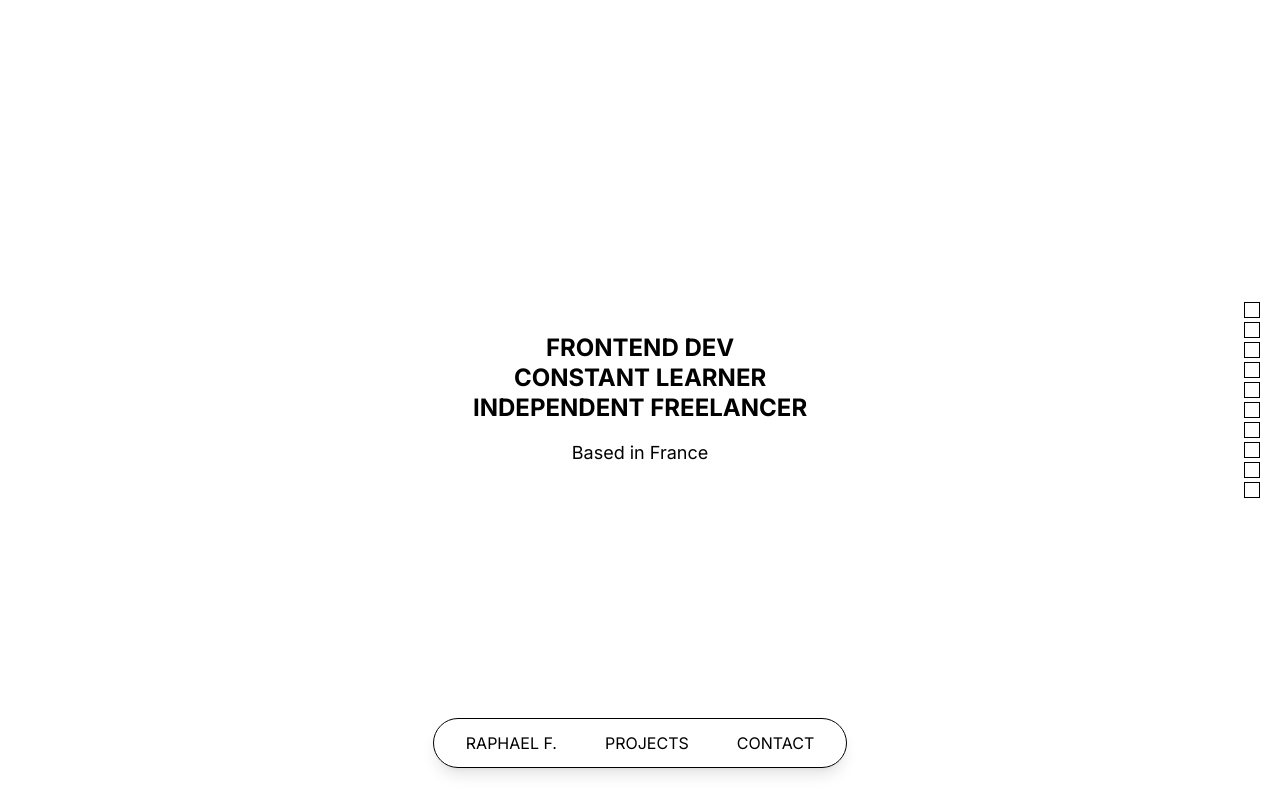
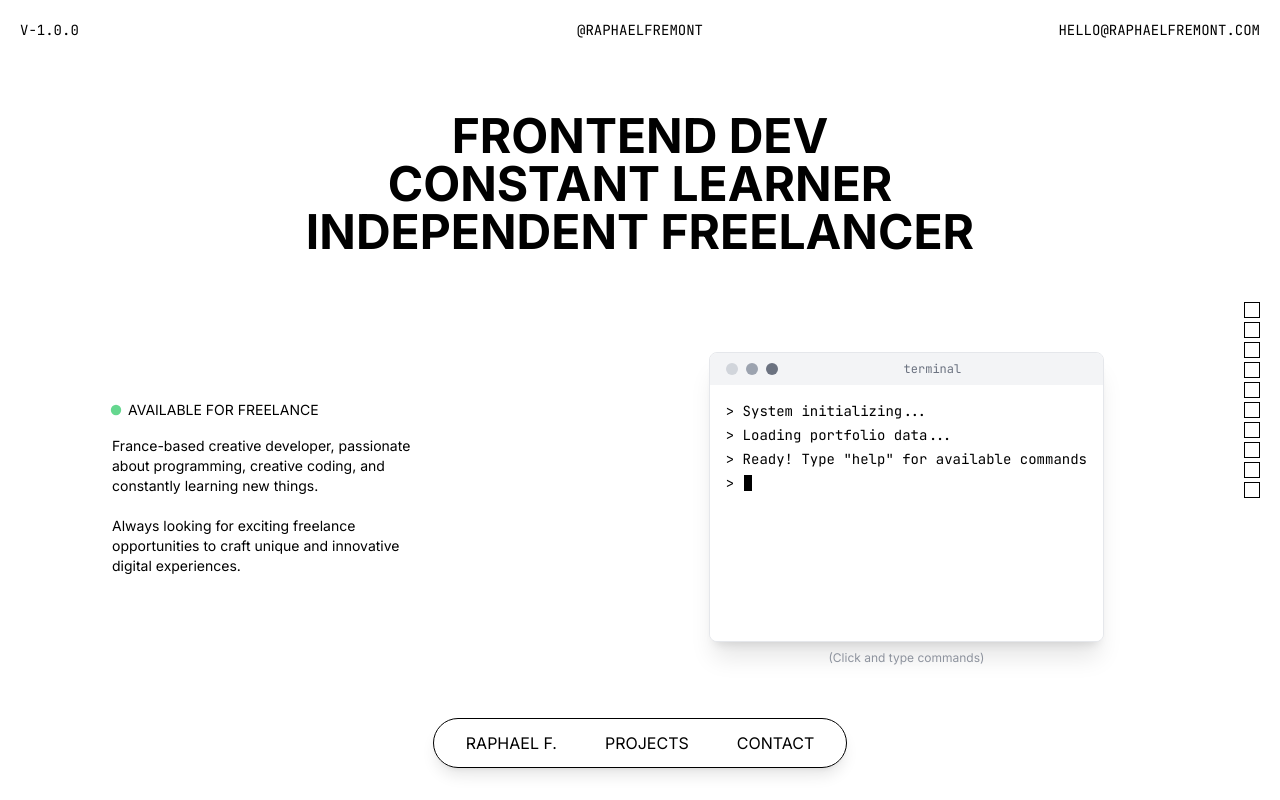
Before and after one commit to RaphFT/Portfolio_2025, a React (Vite) app: page / in a window 1280 px wide. Shown: the top 800 px of the page. Built offline with nearby package versions, Linux system fonts and the light colour scheme.

Commit message:
optimisation hero

```diff
--- a/src/components/Hero.tsx
+++ b/src/components/Hero.tsx
@@ -1,36 +1,247 @@
 import { motion } from 'framer-motion';
-import { HeroTitle } from './HeroTitle';
-import { Suspense } from 'react';
+import { lazy, Suspense } from 'react';
 
-const HeroContent = () => (
+// Lazy load the terminal component
+const TypedTerminal = lazy(() => import('./TypedTerminal').then(module => ({ default: module.TypedTerminal })));
+
+export const Hero = () => {
+  return (
+    <section
+      id="home"
+      className="relative min-h-screen overflow-hidden"
+      aria-label="Hero section"
+    >
+      {/* Top bar with version and contact */}
+      <div
+        className="absolute top-0 left-0 right-0 p-3 md:p-5"
+        role="navigation"
+        aria-label="Quick links"
+      >
+        <div className="relative flex items-center justify-between">
           <motion.div
             initial={{ opacity: 0 }}
             animate={{ opacity: 1 }}
             transition={{ duration: 0.5 }}
-    className="flex flex-col items-center justify-center min-h-screen text-center px-4"
+            className="font-mono text-xs md:text-sm"
+            aria-label="Version number"
           >
-    <HeroTitle />
+            V-1.0.0
+          </motion.div>
+
+          <motion.a
+            href="https://www.linkedin.com/in/raphael-fremont-63a91a1b3/"
+            target="_blank"
+            rel="noopener noreferrer"
+            initial={{ opacity: 0 }}
+            animate={{ opacity: 1 }}
+            transition={{ duration: 0.5 }}
+            className="absolute z-10 hidden font-mono text-xs transition-colors -translate-x-1/2 rounded cursor-pointer left-1/2 md:text-sm hover:text-primary focus:outline-none focus:ring-2 focus:ring-primary md:block"
+            aria-label="Visit LinkedIn profile, opens in a new tab"
+          >
+            @RAPHAELFREMONT
+          </motion.a>
+
+          {/* Email link optimized for mobile LCP */}
+          <a
+            href="mailto:raph.frem@gmail.com"
+            className="z-10 font-mono text-xs transition-colors rounded cursor-pointer md:text-sm hover:text-primary focus:outline-none focus:ring-2 focus:ring-primary"
+            aria-label="Send email to raph.frem@gmail.com"
+            style={{
+              willChange: 'opacity',
+              opacity: 1
+            }}
+          >
+            HELLO@RAPHAELFREMONT.COM
+          </a>
+        </div>
+      </div>
+
+      {/* Main content */}
+      <div className="container min-h-screen px-4 mx-auto">
+        <div className="relative flex flex-col items-center min-h-screen">
+          {/* Left side content - Hidden on small screens, visible from medium screens */}
+          <motion.div
+            initial={{ opacity: 0, x: -20 }}
+            animate={{ opacity: 1, x: 0 }}
+            transition={{ duration: 0.8 }}
+            className="absolute hidden -translate-y-1/2 md:block left-8 md:left-16 lg:left-24 top-1/2"
+            aria-label="Profile description"
+          >
+            <div className="space-y-4">
+              <div className="flex items-center mb-4 space-x-2">
+                <div className="relative w-1.5 md:w-2 h-1.5 md:h-2">
+                  <motion.span
+                    animate={{
+                      scale: [1, 1.5, 1],
+                      opacity: [1, 0.5, 1]
+                    }}
+                    transition={{
+                      duration: 2,
+                      repeat: Infinity,
+                      ease: "easeInOut"
+                    }}
+                    className="absolute inset-0 bg-green-500 rounded-full"
+                    aria-hidden="true"
+                  />
+                </div>
+                <span className="text-xs md:text-sm">AVAILABLE FOR FREELANCE</span>
+              </div>
+
+              <div
+                className="max-w-xs text-xs leading-relaxed md:text-sm"
+                tabIndex={0}
+              >
+                France-based creative developer, passionate about programming, creative coding, and constantly learning new things.
+                <br /><br />
+                Always looking for exciting freelance opportunities to craft unique and innovative digital experiences.
+              </div>
+            </div>
+          </motion.div>
+
+          {/* Mobile Layout - Only for mobile */}
+          <div className="flex flex-col items-center justify-center w-full min-h-screen md:hidden">
+            {/* 1. H1 first - Optimized for mobile LCP */}
+            <div
+              className="max-w-4xl px-4 mx-auto mt-8 text-center mb-14"
+            >
+              <h1
+                className="text-2xl font-bold leading-tight"
+                aria-label="Developer profile headline"
+                tabIndex={0}
+                style={{
+                  willChange: 'transform',
+                  opacity: 1
+                }}
+              >
+                FRONTEND DEV
+                <br />
+                CONSTANT LEARNER
+                <br />
+                INDEPENDENT FREELANCER
+              </h1>
+            </div>
+
+            {/* 2. Terminal in the middle */}
+            <motion.div
+              initial={{ opacity: 0, x: 20 }}
+              animate={{ opacity: 1, x: 0 }}
+              transition={{ duration: 0.8, delay: 0.2 }}
+              className="w-full mb-12"
+              aria-label="Interactive terminal section"
+            >
+              <Suspense fallback={
+                <div
+                  className="flex items-center justify-center w-full max-w-md mx-auto bg-white border border-gray-200 rounded-lg shadow-xl h-52"
+                  aria-live="polite"
+                >
+                  Loading terminal...
+                </div>
+              }>
+                <TypedTerminal />
+              </Suspense>
               <motion.p
+                initial={{ opacity: 0 }}
+                animate={{ opacity: 1 }}
+                transition={{ delay: 4, duration: 1 }}
+                className="mt-2 text-xs text-center text-gray-500"
+                aria-live="polite"
+              >
+                (Click and type commands)
+              </motion.p>
+            </motion.div>
+
+            {/* 3. Available indicator and description last */}
+            <motion.div
               initial={{ opacity: 0, y: 20 }}
               animate={{ opacity: 1, y: 0 }}
-      transition={{ duration: 0.5, delay: 0.2 }}
-      className="mt-4 text-lg"
+              transition={{ duration: 0.8 }}
+              className="mb-8 text-center"
+              aria-label="Mobile profile description"
             >
-      Based in France
+              <div className="flex items-center justify-center mb-4 space-x-2">
+                <div className="relative w-2 h-2">
+                  <motion.span
+                    animate={{
+                      scale: [1, 1.5, 1],
+                      opacity: [1, 0.5, 1]
+                    }}
+                    transition={{
+                      duration: 2,
+                      repeat: Infinity,
+                      ease: "easeInOut"
+                    }}
+                    className="absolute inset-0 bg-green-500 rounded-full"
+                    aria-hidden="true"
+                  />
+                </div>
+                <span className="text-xs">AVAILABLE FOR FREELANCE</span>
+              </div>
+
+              <p className="max-w-xs px-6 mx-auto text-xs leading-relaxed">
+                France-based creative developer, passionate about programming, creative coding, and constantly learning new things.
+              </p>
+            </motion.div>
+          </div>
+
+          {/* Desktop Layout - Right side terminal (only visible on md screens and up) */}
+          <motion.div
+            initial={{ opacity: 0, x: 20 }}
+            animate={{ opacity: 1, x: 0 }}
+            transition={{ duration: 0.8, delay: 0.2 }}
+            className="hidden md:block md:absolute md:right-24 md:top-[352px] md:w-auto lg:right-40 md:right-32"
+            aria-label="Interactive terminal section"
+          >
+            <Suspense fallback={
+              <div
+                className="flex items-center justify-center w-full h-48 max-w-md mx-auto bg-white border border-gray-200 rounded-lg shadow-xl md:h-64"
+                aria-live="polite"
+              >
+                Loading terminal...
+              </div>
+            }>
+              <TypedTerminal />
+            </Suspense>
+            <motion.p
+              initial={{ opacity: 0 }}
+              animate={{ opacity: 1 }}
+              transition={{ delay: 4, duration: 1 }}
+              className="mt-2 text-xs text-center text-gray-500"
+              aria-live="polite"
+            >
+              (Click and type commands)
             </motion.p>
           </motion.div>
-);
 
-export const Hero = () => {
-  return (
-    <section id="hero" className="relative">
-      <Suspense fallback={
-        <div className="flex flex-col items-center justify-center min-h-screen text-center px-4">
-          <h1 className="text-2xl font-bold leading-tight">FRONTEND DEV</h1>
+          {/* Center content - Only for desktop */}
+          <motion.div
+            initial={{ opacity: 0, y: 20 }}
+            animate={{ opacity: 1, y: 0 }}
+            transition={{ duration: 0.8 }}
+            className="hidden max-w-4xl px-4 mx-auto mt-4 text-center md:block md:mt-28"
+          >
+            <h1
+              className="text-3xl font-bold leading-tight lg:text-5xl"
+              aria-label="Developer profile headline"
+              tabIndex={0}
+            >
+              FRONTEND DEV
+              <br />
+              CONSTANT LEARNER
+              <br />
+              INDEPENDENT FREELANCER
+            </h1>
+          </motion.div>
         </div>
-      }>
-        <HeroContent />
-      </Suspense>
+      </div>
+
+      {/* Skip to main content link - hidden visually but available for screen readers */}
+      <a
+        href="#projects"
+        className="absolute top-0 left-0 z-50 p-3 text-white transition -translate-y-full focus:translate-y-0 bg-primary focus:outline-none"
+        tabIndex={0}
+      >
+        Skip to main content
+      </a>
     </section>
   );
 };
--- a/src/components/HeroTitle.tsx
+++ /dev/null
@@ -1,25 +0,0 @@
-import { motion } from 'framer-motion';
-
-export const HeroTitle = () => {
-  return (
-    <motion.h1
-      initial={{ opacity: 0, y: 20 }}
-      animate={{ opacity: 1, y: 0 }}
-      transition={{ duration: 0.5 }}
-      className="text-2xl font-bold leading-tight"
-      aria-label="Developer profile headline"
-      tabIndex={0}
-      style={{
-        willChange: 'transform',
-        contain: 'layout',
-        contentVisibility: 'auto',
-      }}
-    >
-      FRONTEND DEV
-      <br />
-      CONSTANT LEARNER
-      <br />
-      INDEPENDENT FREELANCER
-    </motion.h1>
-  );
-};
```
Lines whose indentation alone changed are shown as unchanged.
